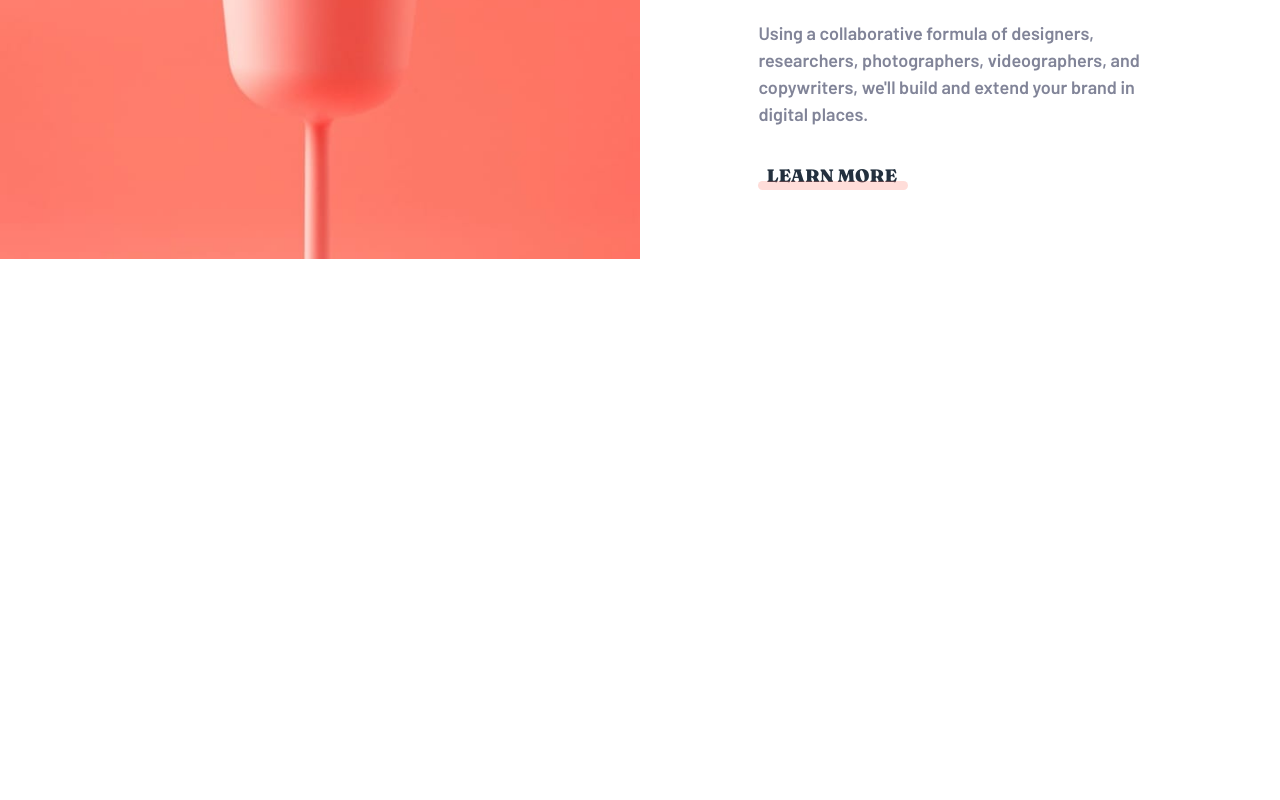
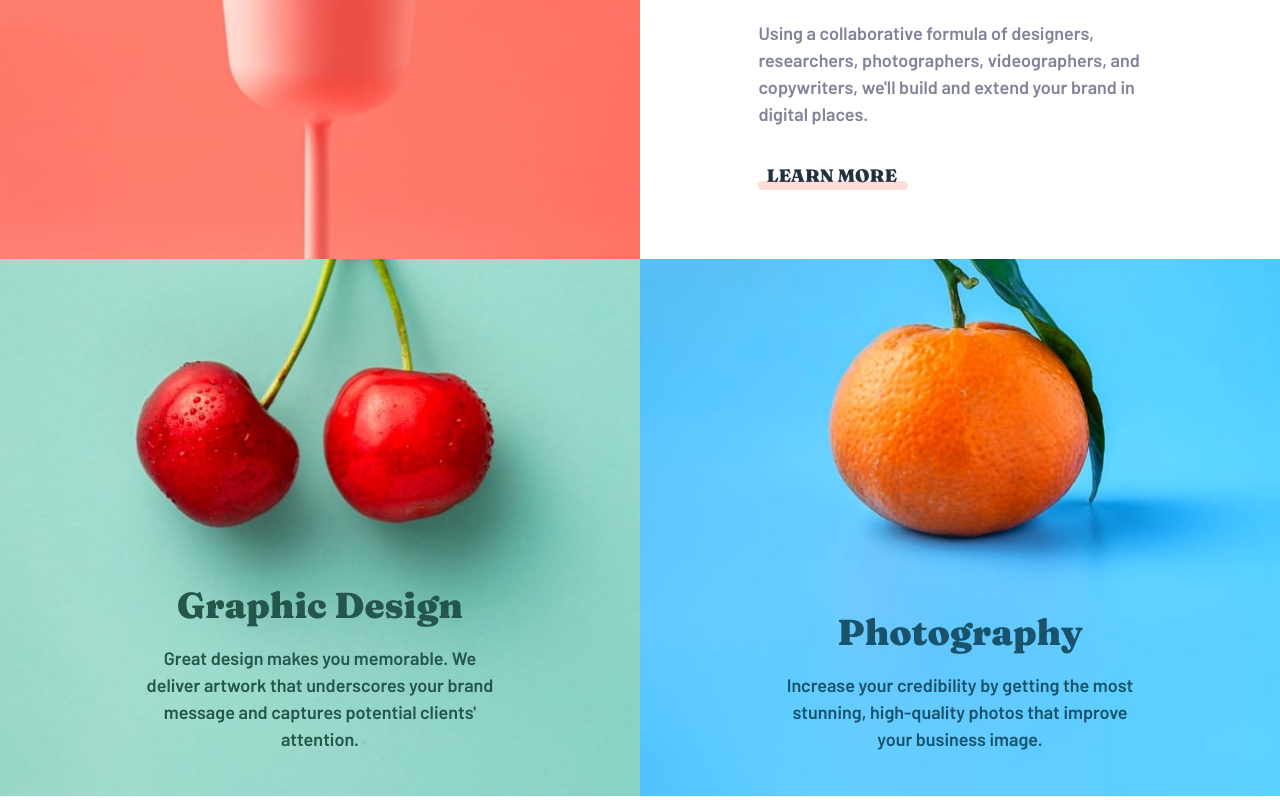
Before and after one commit to jwhong98/Sunnyside-landing-page, a React (Create React App) app: page / in a window 1280 px wide. Shown: the part 1616-2416 px from the top of the page. Before the commit the page ends 1879 px from the top, so only its background shows below. Built offline with nearby package versions, Linux system fonts and the light colour scheme.

Commit message:
styled Services section

```diff
--- a/src/App.js
+++ b/src/App.js
@@ -2,6 +2,7 @@ import Hero from "./components/Hero/Hero";
 import { infoOne, infoTwo } from "./components/InfoSection/data";
 import InfoSection from "./components/InfoSection/InfoSection";
 import Navbar from "./components/Navbar/Navbar";
+import Services from "./components/Services/Services";
 
 function App() {
   return (
@@ -11,6 +12,7 @@ function App() {
         <Hero />
         <InfoSection {...infoOne} />
         <InfoSection {...infoTwo} />
+        <Services />
       </>
     </div>
   );
--- /dev/null
+++ b/src/components/Services/Services.js
@@ -0,0 +1,41 @@
+import React from "react";
+import graphicDesign from "../../images/desktop/image-graphic-design.jpg";
+import photography from "../../images/desktop/image-photography.jpg";
+import {
+  ServicesSection,
+  ServicesColumn,
+  ServiceImg,
+  ServicesContent,
+  ContentTitle,
+  ContentDescription,
+} from "./ServicesElements";
+
+const Services = () => {
+  return (
+    <ServicesSection>
+      <ServicesColumn>
+        <ServiceImg src={graphicDesign} />
+        <ServicesContent color="hsl(167, 40%, 24%)">
+          <ContentTitle>Graphic Design</ContentTitle>
+          <ContentDescription>
+            Great design makes you memorable. We deliver artwork that
+            underscores your brand message and captures potential clients'
+            attention.
+          </ContentDescription>
+        </ServicesContent>
+      </ServicesColumn>
+      <ServicesColumn>
+        <ServiceImg src={photography} />
+        <ServicesContent color="hsl(198, 62%, 26%)">
+          <ContentTitle>Photography</ContentTitle>
+          <ContentDescription>
+            Increase your credibility by getting the most stunning, high-quality
+            photos that improve your business image.
+          </ContentDescription>
+        </ServicesContent>
+      </ServicesColumn>
+    </ServicesSection>
+  );
+};
+
+export default Services;
--- /dev/null
+++ b/src/components/Services/ServicesElements.js
@@ -0,0 +1,40 @@
+import styled from "styled-components";
+
+export const ServicesSection = styled.section`
+  display: flex;
+`;
+
+export const ServicesColumn = styled.article`
+  position: relative;
+  width: 100%;
+`;
+
+export const ServiceImg = styled.img`
+  width: 100%;
+  height: 100%;
+`;
+
+export const ServicesContent = styled.div`
+  position: absolute;
+  bottom: 8%;
+  left: 0;
+  right: 0;
+  margin-left: auto;
+  margin-right: auto;
+  text-align: center;
+  width: 55%;
+  display: flex;
+  flex-direction: column;
+  gap: 1rem;
+  color: ${(props) => props.color};
+`;
+
+export const ContentTitle = styled.h1`
+  font-family: "Fraunces", serif;
+  font-weight: 900;
+  font-size: 2rem;
+`;
+
+export const ContentDescription = styled.p`
+  line-height: 1.5;
+`;
```
